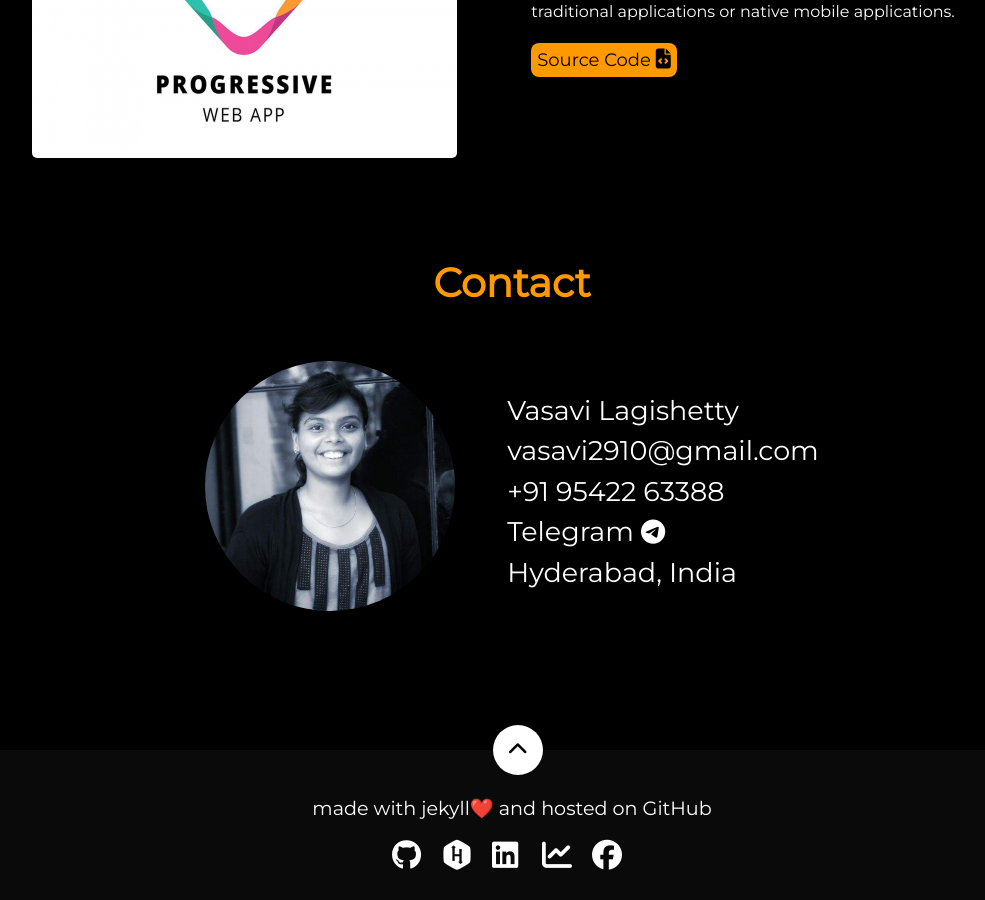
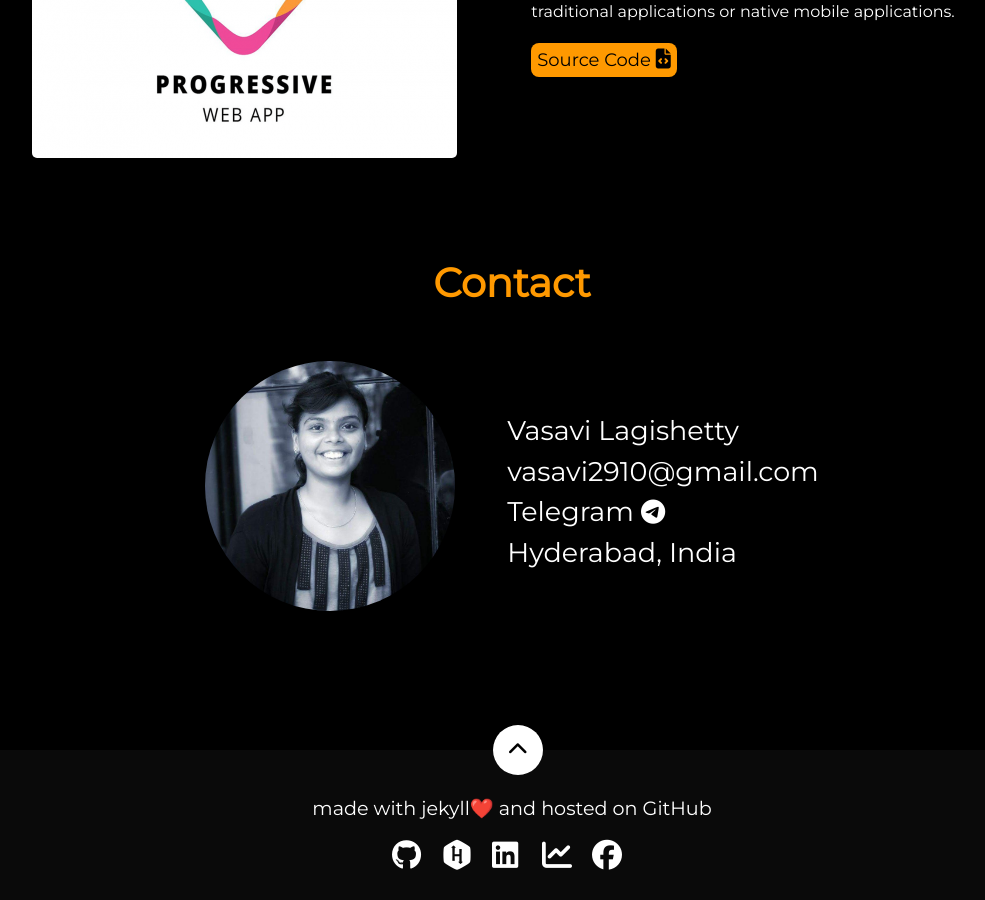
Before and after one commit to VasaviLagishetty/VasaviLagishetty.github.io, a Jekyll site: the page built from index.html, in a window 1280 px wide and 900 px high, scrolled down 4453 px. Shown: the whole window, without its empty margins (128-1113 px from the left). Built offline with Jekyll 4.4.1, drawn with Linux system fonts in a browser that asks for light colours; nearby versions of some CDN libraries.

Commit message:
removed phone number

```diff
--- a/_includes/contact.html
+++ b/_includes/contact.html
@@ -48,7 +48,6 @@
             <td class="td1"><img id="pic" src="assets/Me/vasavi.jpg" alt="profile_pic"></td>
             <td class="td1">Vasavi Lagishetty<br>
                 <a href="mailto:vasavi2910@gmail.com">vasavi2910@gmail.com</a><br>
-                <a href="tel:+9542263388">+91 95422 63388</a><br>
                 <a target="_blank" href="https://t.me/VasaviLagishetty">Telegram  <i id="icon" class="fab fa-telegram"></i></a><br>
                 Hyderabad, India
             </td>
```
